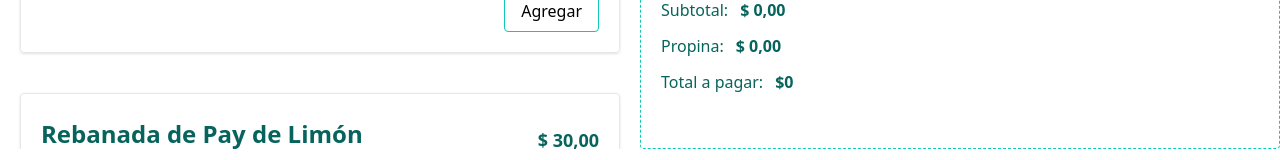
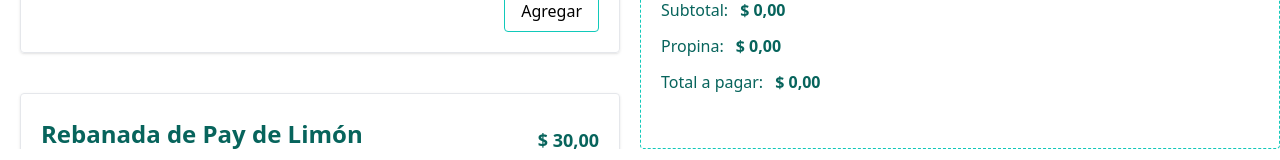
Before and after one commit to MattEzekiel/Calculadora-Propinas, a React (Vite) app: page / in a window 1280 px wide. Shown: the part 512-672 px from the top of the page. Built offline with nearby package versions, Linux system fonts and the light colour scheme.

Commit message:
Total a pagar

```diff
--- a/src/components/Orders/OrderTotals.tsx
+++ b/src/components/Orders/OrderTotals.tsx
@@ -33,7 +33,9 @@ function OrderTotals({ orders, tip }: OrderItems) {
       </dl>
       <dl className={"flex gap-x-3 items-center"}>
         <dt className={"text-tertiary"}>Total a pagar:</dt>
-        <dd className={"font-bold text-tertiary"}>$0</dd>
+        <dd className={"font-bold text-tertiary"}>
+          {formatPrice(subTotalAmount + tipsAmount)}
+        </dd>
       </dl>
       {/*<button type={"button"}>Reset</button>*/}
     </div>
```
